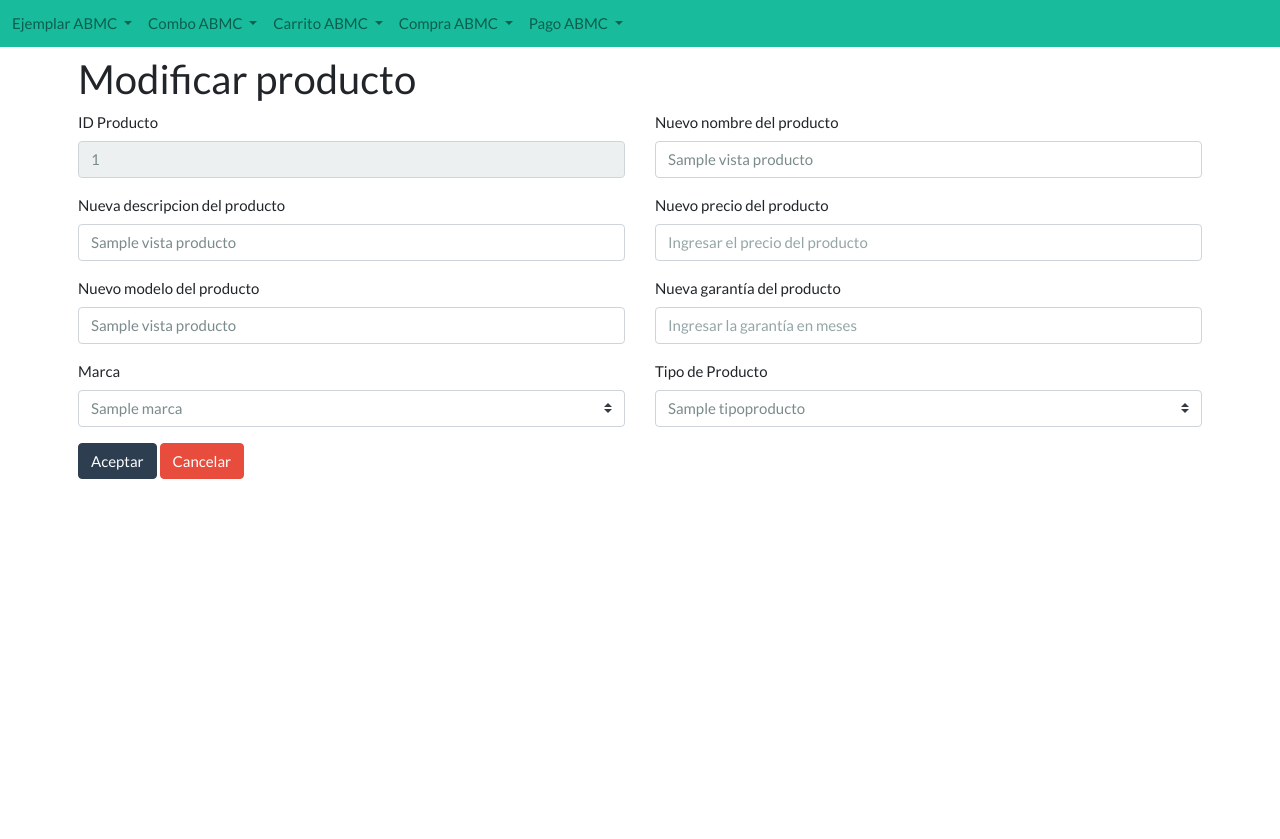
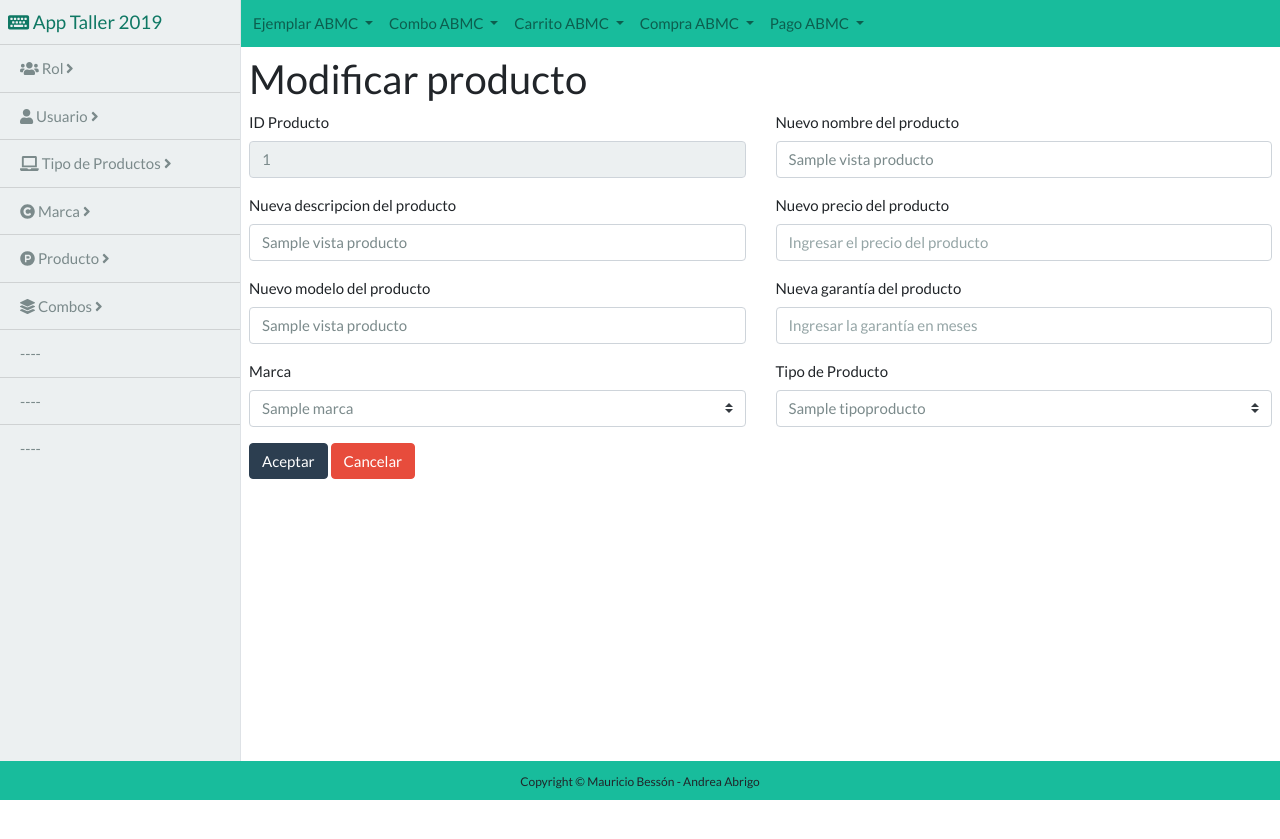
Before and after one commit to mauribesson/AppTaller2019, a Flask app: page /modificarProducto/1 in a window 1280 px wide. Before the commit the page ends 479 px from the top, so only its background shows below. Run offline with Flask 2, Linux system fonts and the light colour scheme; a database or web service that is not in the repository returns one stand-in record (values such as "Sample title"); some libraries are stand-ins or nearby versions.

Commit message:
AMBC productos

```diff
--- a/App/templates/navbars/sidebar.html
+++ b/App/templates/navbars/sidebar.html
@@ -8,7 +8,7 @@
         <a href="{{ url_for('tipoProductoABMC') }}" class="list-group-item list-group-item-action bg-light"><i class="fas fa-laptop"></i> Tipo de Productos <i class="fas fa-angle-right"></i></a>
         <a href="{{ url_for('marcaABMC') }}" class="list-group-item list-group-item-action bg-light"><i class="fas fa-copyright"></i> Marca <i class="fas fa-angle-right"></i></a>
         <a href="{{ url_for('productoABMC') }}" class="list-group-item list-group-item-action bg-light"> <i class="fab fa-product-hunt"></i> Producto <i class="fas fa-angle-right"></i></a>
-        <a href="#" class="list-group-item list-group-item-action bg-light">----</a>
+        <!--<a href="#" class="list-group-item list-group-item-action bg-light">----</a>-->
         <a href="{{ url_for('comboABMC') }}" class="list-group-item list-group-item-action bg-light"><i class="fas fa-layer-group"></i> Combos <i class="fas fa-angle-right"></i></a>
         <a href="#" class="list-group-item list-group-item-action bg-light">----</a>
         <a href="#" class="list-group-item list-group-item-action bg-light">----</a>
--- a/App/templates/producto/modificarProducto.html
+++ b/App/templates/producto/modificarProducto.html
@@ -3,6 +3,10 @@
 {% include 'header/header.html' %}
 
 <body>
+    <div class="d-flex" id="wrapper">
+        {% include 'navbars/sidebar.html' %}
+
+        <div id="page-content-wrapper">
             {% include 'navbars/navbar.html' %}
             <div class="container p-2">
                 <h2>Modificar producto</h2>
@@ -86,14 +90,13 @@
                             </div>
                         </div>
                     </div>
-
-
                     <button type="submit" class="btn btn-primary">Aceptar</button>
                     <a class="btn btn-danger" href="/" role="button">Cancelar</a>
                 </form>
-
-
             </div>
+        </div>
+    </div>
+    {% include 'footer/footer.html' %}
 </body>
 
 </html>
```
Lines whose indentation alone changed are shown as unchanged.
